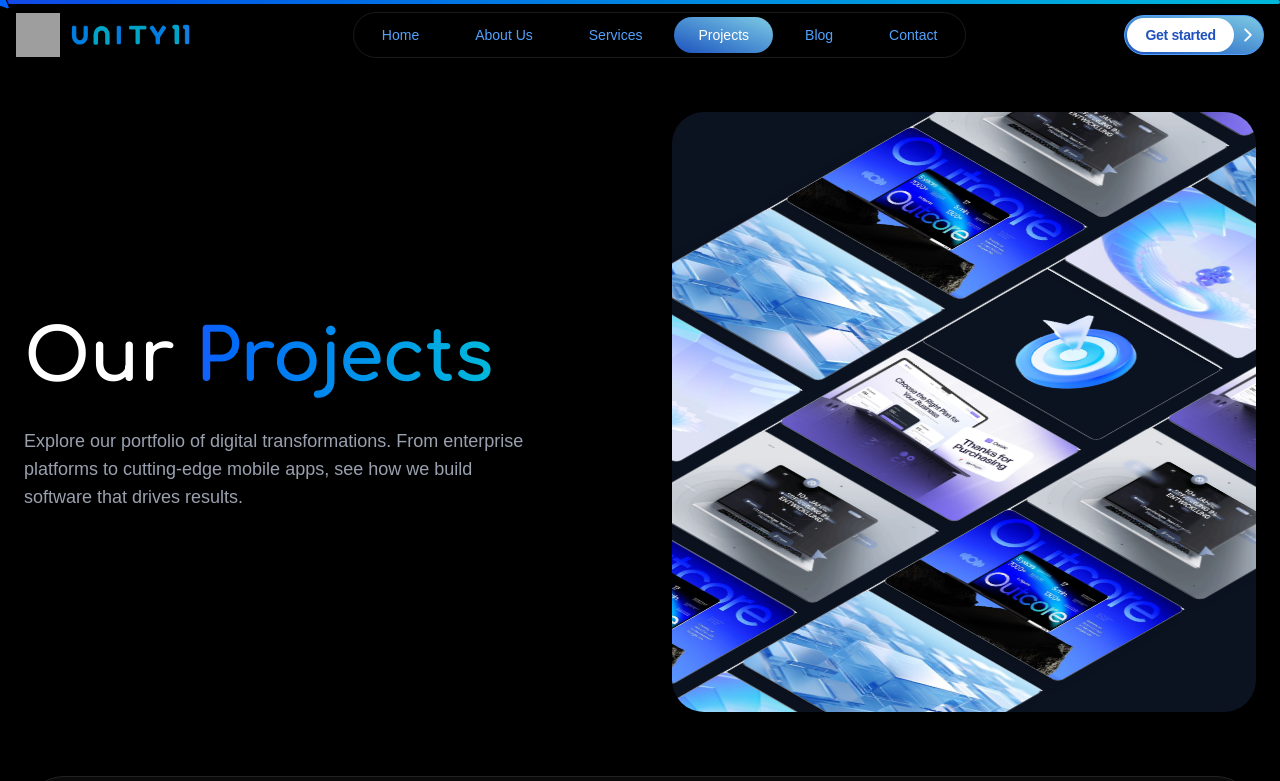
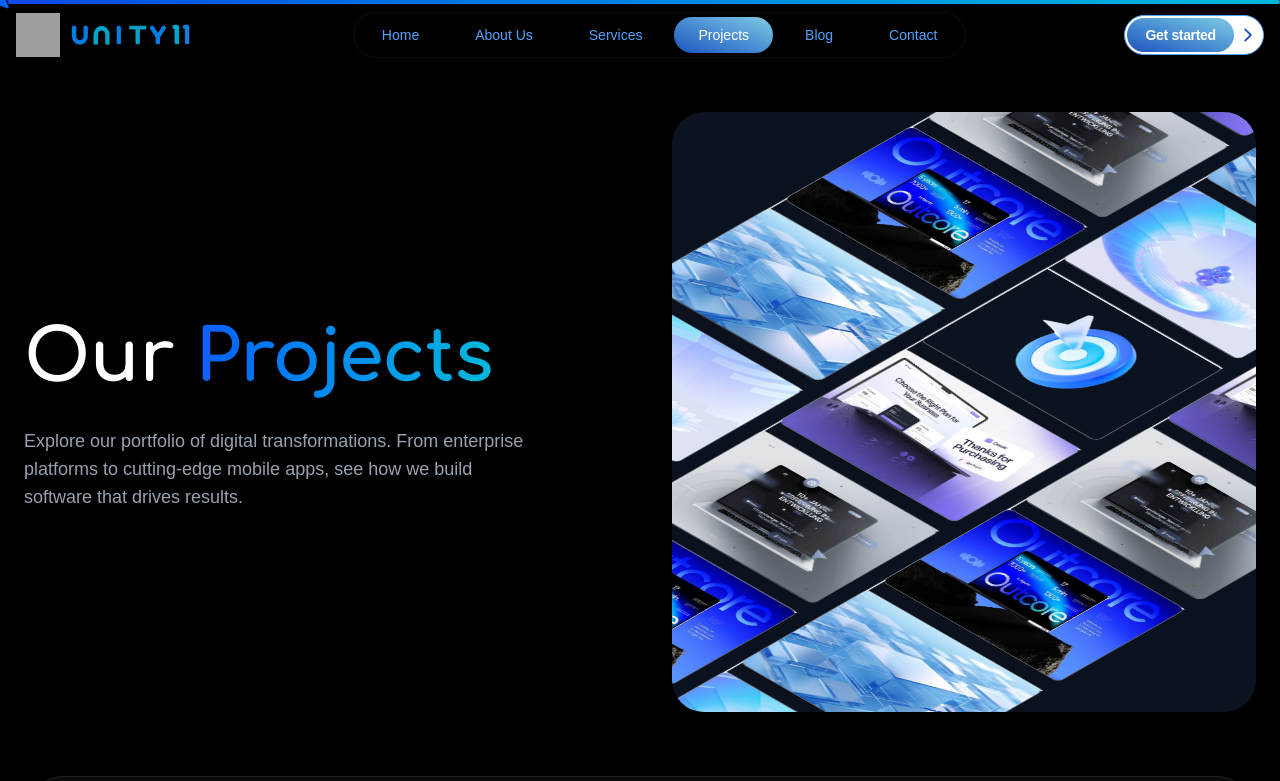
Before and after one commit to UNITY-11/unity11, a Next.js app in the folder apps/client/: page /projects in a window 1280 px wide. Shown: the top 781 px of the page. Built offline with nearby package versions, Linux system fonts and the light colour scheme; grey boxes are pictures that could not be loaded.

Commit message:
style: update navbar borders and CTA button colors

```diff
--- a/apps/client/src/components/layout/Navbar.tsx
+++ b/apps/client/src/components/layout/Navbar.tsx
@@ -89,7 +89,7 @@
 
         {/* Desktop Navigation */}
         <div className="hidden md:flex items-center">
-          <ul className="flex items-center gap-2 backdrop-blur-md p-1 rounded-full shadow-md border border-white/10">
+          <ul className="flex items-center gap-2 backdrop-blur-md p-1 rounded-full shadow-md border border-white/5">
             {navLinks.map((link) => (
               <li key={link.name} className="relative">
                 <Link
@@ -122,17 +122,17 @@
         {/* CTA Button (Desktop) */}
         <Link
           href="/get-started"
-          className="hidden sm:inline-flex group relative h-10 w-[140px] items-center overflow-hidden rounded-full border border-blue-400 bg-linear-to-tr from-[#2052bd] to-[#7fcbe4] p-0.5 transition-transform"
+          className="hidden sm:inline-flex group relative h-10 w-[140px] items-center overflow-hidden rounded-full border border-blue-400 bg-white p-0.5 transition-transform"
         >
           {/* Dynamic Section */}
-          <div className="flex h-full w-[80%] items-center justify-center rounded-full bg-white transition-all duration-500 ease-in-out group-hover:w-full">
-            <span className="text-[#2052bd] text-sm font-bold tracking-tight whitespace-nowrap">
+          <div className="flex h-full w-[80%] items-center justify-center rounded-full bg-gradient-to-tr from-[#2052bd] to-[#7fcbe4] transition-all duration-500 ease-in-out group-hover:w-full">
+            <span className="text-white text-sm font-bold tracking-tight whitespace-nowrap">
               Get started
             </span>
           </div>
 
           {/* Icon Section */}
-          <div className="flex h-full w-[20%] items-center justify-center text-white overflow-hidden transition-all duration-300 ease-in-out group-hover:w-0 group-hover:opacity-0">
+          <div className="flex h-full w-[20%] items-center justify-center text-[#2052bd] overflow-hidden transition-all duration-300 ease-in-out group-hover:w-0 group-hover:opacity-0">
             <IoIosArrowForward className="h-5 w-5 flex-shrink-0" />
           </div>
         </Link>
@@ -178,17 +178,17 @@
             <Link
               href="/get-started"
               onClick={() => setMenuOpen(false)}
-              className="group relative inline-flex h-12 w-[160px] items-center overflow-hidden rounded-full border border-blue-400 bg-linear-to-tr from-[#2052bd] to-[#7fcbe4] p-0.5 transition-transform shadow-md"
+              className="group relative inline-flex h-12 w-[160px] items-center overflow-hidden rounded-full border border-blue-400 bg-white p-0.5 transition-transform shadow-md"
             >
               {/* Dynamic Section */}
-              <div className="flex h-full w-[80%] items-center justify-center rounded-full bg-white transition-all duration-500 ease-in-out group-hover:w-full">
-                <span className="text-[#2052bd] text-sm font-bold tracking-tight whitespace-nowrap">
+              <div className="flex h-full w-[80%] items-center justify-center rounded-full bg-gradient-to-tr from-[#2052bd] to-[#7fcbe4] transition-all duration-500 ease-in-out group-hover:w-full">
+                <span className="text-white text-sm font-bold tracking-tight whitespace-nowrap">
                   Get started
                 </span>
               </div>
 
               {/* Icon Section */}
-              <div className="flex h-full w-[20%] items-center justify-center text-white overflow-hidden transition-all duration-300 ease-in-out group-hover:w-0 group-hover:opacity-0">
+              <div className="flex h-full w-[20%] items-center justify-center text-[#2052bd] overflow-hidden transition-all duration-300 ease-in-out group-hover:w-0 group-hover:opacity-0">
                 <IoIosArrowForward className="h-5 w-5 flex-shrink-0" />
               </div>
             </Link>
```
